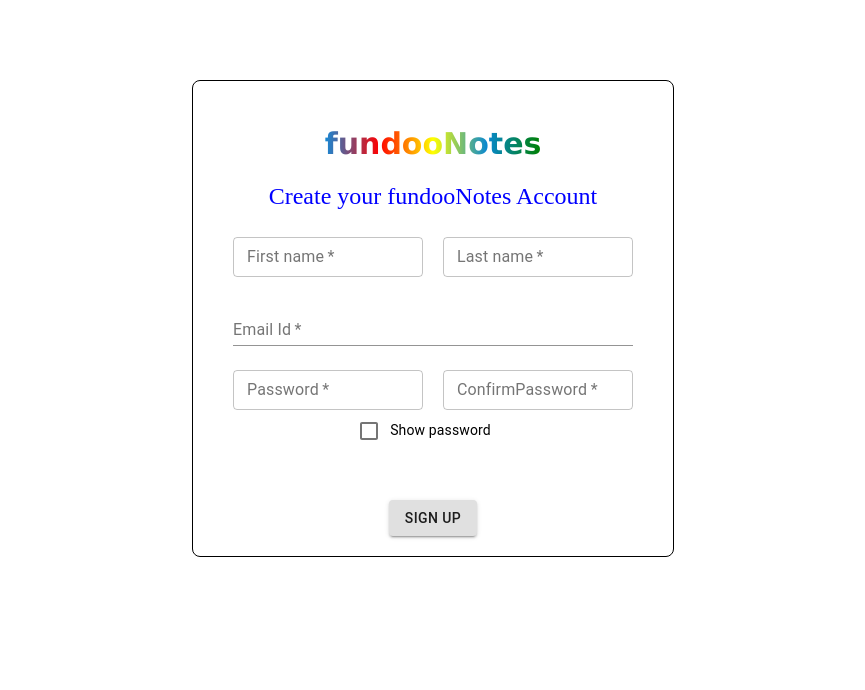
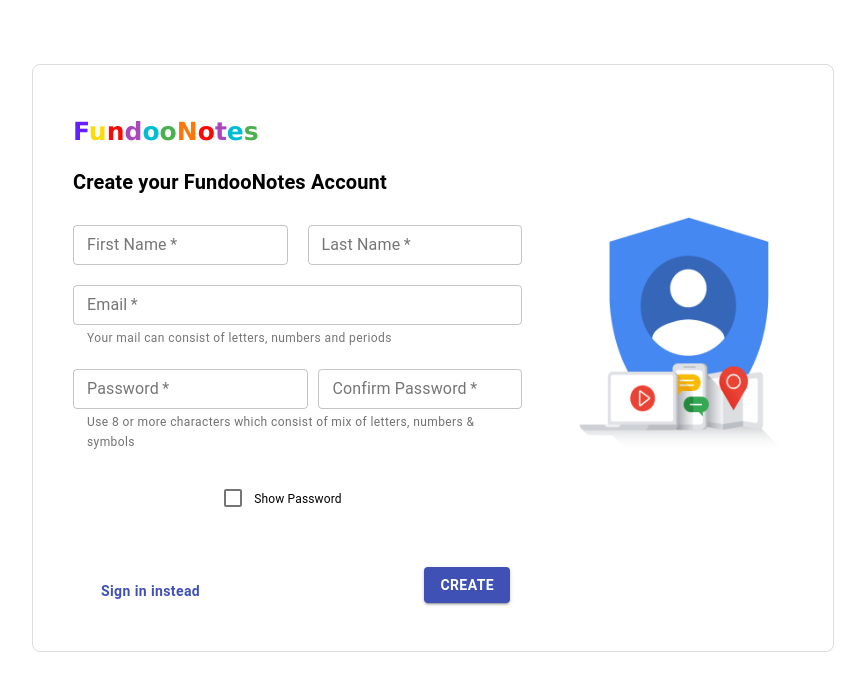
Before and after one commit to niharika-1999/FundooNotesReact, a React (Create React App) app: page / in a window 1280 px wide. Shown: the top 690 px of the page, without its empty margins (208-1073 px from the left). Built offline with nearby package versions, Linux system fonts and the light colour scheme.

Commit message:
Refactored:UI of User Registration page for FundooNotes

```diff
--- a/src/App.js
+++ b/src/App.js
@@ -1,5 +1,5 @@
 import './App.css';
-import { CreateAccount } from './components/CreateAccount';
+import  CreateAccount  from './components/CreateAccount';
 
 
 function App() {
--- a/src/components/CreateAccount.jsx
+++ b/src/components/CreateAccount.jsx
@@ -1,96 +1,174 @@
 import React from 'react';
 import '../css/style.css'
-import { Typography, TextField, Button } from '@material-ui/core';
+import createAccounts from "../assets/createAccounts.png"
+import { Grid, Typography, TextField, Button } from '@material-ui/core';
 import FormControlLabel from '@material-ui/core/FormControlLabel';
 import Checkbox from '@material-ui/core/Checkbox';
 
-
-export class CreateAccount extends React.Component {
-    render() {
+export default function CreateAccount() {
+    const [values, setValues] = React.useState({
+        firstName: "",
+        lastName: "",
+        email: "",
+        password: "",
+        confirmPassword: "",
+        showPassword: false,
+    });
+    const handleChange = (prop) => (event) => {
+        setValues({ ...values, [prop]: event.target.value });
+    };
+    const handleClickShowPassword = () => {
+        setValues({
+            ...values,
+            showPassword: !values.showPassword,
+        });
+    };
+    const handleMouseDownPassword = (event) => {
+        event.preventDefault();
+    };
+    const headerStyle = { margin: 0 };
     return (
+        <div className="imgBox" >
             <div className="outerBox">
-                <div className="outerPadding">
+                <div className="outerPadding"></div>
                 <div>
-                        <span className="fundooNotesRainbow">fundooNotes</span>
-                    </div>
-                    <div className="createAccountDiv">
-                        <span className="createAccount">Create your fundooNotes Account</span>
-                    </div>
-                    <form>
+                    <div>
+                        <Grid align='left' className="headingAndSubHeading">
+                            <h1 class="rainbow" style={headerStyle}>
+                                <span>F</span>
+                                <span>u</span>
+                                <span>n</span>
+                                <span>d</span>
+                                <span>o</span>
+                                <span>o</span>
+                                <span>N</span>
+                                <span>o</span>
+                                <span>t</span>
+                                <span>e</span>
+                                <span>s</span>
+                            </h1>
+                            <br />
+                            <Typography variant='h6' gutterBottom><b>Create your FundooNotes Account</b></Typography>
+                        </Grid>
+                        <form id="form" name="form">
+                            <div className="innerImg">
                                 <div className="inputBox">
-                            <div className="firstAndLast">
+                                    <br />
+                                    <div className="names" align="left">
                                         <div className="firstName">
                                             <TextField
                                                 required
-                                        className="firstNameBox"
-                                        label="First name"
                                                 variant="outlined"
+                                                name="firstName"
+                                                color='primary'
+                                                type='text'
+                                                label='First Name'
+                                                placeholder="Enter your first name"
                                                 size="small"
                                             />
                                         </div>
                                         <div className="lastName">
                                             <TextField
                                                 required
-                                        className="lastNameBox"
-                                        label="Last name"
                                                 variant="outlined"
+                                                name="lastName"
+                                                color='primary'
+                                                type='text'
+                                                label='Last Name'
+                                                placeholder="Enter your last name"
                                                 size="small"
                                             />
                                         </div>
                                     </div>
-                            <div className="emailId">
+                                    <br />
+                                    <div className="email" align="left">
                                         <TextField
                                             required
-                                    className="emailIdBox"
                                             fullWidth
-                                    label="Email Id"
+                                            id="full-width-text-field"
+                                            variant="outlined"
+                                            name="email"
+                                            color='primary'
+                                            type='email'
+                                            label='Email'
+                                            placeholder="abc.123@example.com"
+                                            autoComplete="email"
                                             size="small"
+                                            helperText="Your mail can consist of letters, numbers and periods"
                                         />
                                     </div>
-                            <div className="password">
-                                <div className="firstPassword">
+                                    <br />
+                                    <div className="passwords" align="left">
+                                        <div className="pass">
                                             <TextField
-                                        type="password"
                                                 required
                                                 className="firstPasswordBox"
                                                 label="Password"
                                                 variant="outlined"
                                                 size="small"
+                                                variant="outlined"
+                                                size="small"
+                                                type={values.showPassword ? "text" : "password"}
+                                                value={values.password}
+                                                onChange={handleChange("password")}
+                                                placeholder="Enter your password"
                                             />
                                         </div>
                                         <div className="confirmPassword">
                                             <TextField
-                                        type="password"
                                                 required
-                                        className="confirmPasswordBox"
-                                        label="ConfirmPassword"
+                                                fullwidth
                                                 variant="outlined"
+                                                name="confirmPassword"
+                                                color='primary'
+                                                label='Confirm Password'
+                                                placeholder="Confirm your password"
                                                 size="small"
+                                                type={values.showPassword ? "text" : "password"}
+                                                value={values.passwordConfirmation}
+                                                onChange={handleChange("passwordConfirmation")}
                                             />
                                         </div>
                                     </div>
-                            <div className="showPasswordMsg">
+                                    <div className="message">
+                                        <span>
+                                            Use 8 or more characters which consist of mix of letters, numbers & symbols
+                                        </span>
+                                    </div>
+                                    <br />
+                                    <div className="showPassword">
                                         <FormControlLabel
                                             control={
                                                 <Checkbox
                                                     value="allowExtraEmails"
                                                     color="primary"
+                                                    onClick={handleClickShowPassword}
+                                                    onMouseDown={handleMouseDownPassword}
                                                 />
                                             }
-                                    label={
-                                        <Typography style={{ fontSize: "14px" }}>
-                                            Show password
-                                        </Typography>
-                                    }
+                                            label={<span style={{ fontSize: '0.75rem' }}>Show Password</span>}
                                         />
-                                <div className="signUp">
-                                    <Button variant="contained">Sign Up</Button>
                                     </div>
+                                    <div className="signInSignUp">
+                                        <div className="signIn">
+                                            <Button variant="text" style={{ textTransform: 'none' }} color='primary' ><b>Sign in instead</b></Button>
+                                        </div>
+                                        <div className="create">
+                                            <Button type='submit' variant='contained' color='primary' ><b>Create</b></Button>
+                                        </div>
+                                    </div>
+                                </div>
+                                <div className="img">
+                                    <img src={createAccounts}
+                                     width={260}
+                                     height={244}
+                                     style={{ verticalAlign: 'middle' }} />
                                 </div>
                             </div>
                         </form>
                     </div>
                 </div>
-        );
+            </div>
+        </div>
+    )
 }
-}
--- a/src/css/style.css
+++ b/src/css/style.css
@@ -1,101 +1,166 @@
+@media only screen and (min-width: 800px) {
+    .imgBox{
+        height: auto;
+        min-height: 500px;
+        position: relative;
+        width: 800px;
+        right: 50%;
+        left: 50%;
+        margin-top: 4em;
+        margin-left: -400px;
+        margin-right: -400px;
+        margin-bottom: 5em;
+        border-radius: 8px;
+        border: 1px solid #dadce0;
+        transition: delay 0.5s;
+        transition: width 1s;
+    }
+    .img{
+        margin-left: 5%;
+        margin-right: 5%;
+    }
+    .innerImg{
+        display: inline-block;
+        display: flex;
+    }
+    }
+
+    @media only screen and (max-width: 900px) {
+        .imgBox{
+            position: relative;
+            width: 498px;
+            height: auto;
+            min-height: 500px;
+            right: 50%;
+            left: 50%;
+            margin-top: 4em;
+            margin-left: -246px;
+            margin-bottom: 5em;
+            border-radius: 8px;
+            border: 1px solid #dadce0;
+            transition: width 0.5s;
+        }
+        .img{
+            margin-left: 5%;
+            margin-right: 5%;
+            display: none;
+            transition: delay 1s;
+            transition: width 1s;
+        }
+        }
     .outerBox {
       box-flex: 1;
-    padding: 45px 40px 30px;
-    width: 400px;
-    top: 35%;
-    left: 50%;
-    height: 400px;
-    margin-top: 5em;
-    margin-left: 25em;
-    margin-right: 25em;
-    margin-bottom: 5em;
-    border-radius: 8px;
-    border: 1px solid #000000;
+      padding: 48px 40px 36px;
     }
 
-  .fundooNotesRainbow {
-    background-image: linear-gradient(
-      to left,
-      green,
-      rgb(9, 136, 209),
-      yellow,
-      red,
-      rgb(20, 137, 214)
-    );
+    .rainbow {
     font-weight: bold;
-    font-size: 30px;
-    font-family: 'Lucida Sans', 'Lucida Sans Regular', 'Lucida Grande', 'Lucida Sans Unicode';
+    font-size: 25px;
+    font-family: "Lucida Sans", "Lucida Sans Regular", "Lucida Grande","Lucida Sans Unicode", Geneva, Verdana, sans-serif;
     -webkit-background-clip: text;
     -moz-background-clip: text;
     background-clip: text;
     color: transparent;
     }
 
-  .createAccountDiv {
-    padding-top: 20px;
+    .rainbow span:nth-child(5n + 1) {
+      color: #651fff;
     }
 
-  .createAccount {
-    color: #0000ff;
-    padding-bottom: 0;
-    font-family: "Google Sans", "Noto Sans Myanmar UI";
-    font-size: 24px;
-    font-weight: 400;
-    line-height: 1.3333;
-    margin-bottom: 0;
-    margin-top: 0;
+    .rainbow span:nth-child(5n + 2){
+      color: #ffda07;
     }
 
-  .inputBox {
-      padding: 24px 0 0 ;
+    .rainbow span:nth-child(5n + 3){
+      color: #fa0a06;
     }
 
-  .firstAndLast {
+    .rainbow span:nth-child(5n + 4){
+      color: #ab47bc;
+    }
+
+    .rainbow span:nth-child(5n + 5){
+      color: #00bcd4;
+    }
+
+    .rainbow span:nth-child(5n + 6){
+      color: #4caf50;
+    }
+
+    .rainbow span:nth-child(5n + 7) {
+      color: #ff7707;
+    }
+
+  .message {
+    color: rgba(20, 19, 19, 0.6);
+    font-family: "Roboto", "Helvetica", "Arial", sans-serif;
+    font-weight: 400;
+    font-size: 0.75rem;
+    line-height: 1.66;
+    letter-spacing: 0.03333em;
+    text-align: left;
+    margin-top: 4px;
+    margin-right: 14px;
+    margin-bottom: 0;
+    margin-left: 14px;
+  }
+
+  .headingAndSubHeading {
+    margin-top: 4px;
+    margin-right: 14px;
+    margin-bottom: 0;
+    margin-left: 0px;
+  }
+
+  .showPassword{
+    margin-top: 4px;
+    margin-right: 14px;
+    margin-bottom: 0;
+    margin-left: 0px;
+  }
+
+  .signInSignUp {
     display: inline-block;
     display: flex;
   }
 
-  .firstName{
+  .signIn {
+    font-family: "Google Sans", Roboto, Arial, sans-serif;
+    font-size: 14px;
+    color: #1a73e8;
+    margin-top: 48px;
+    margin-left: 20px;
+    margin-right: auto;
+    padding: 6px 0;
+  }
+
+  .create {
+    margin-top: 48px;
+    margin-left: auto;
+    margin-right: 12px;
+  }
+
+  .names {
+    display: inline-block;
+    display: flex;
+  }
+
+  .firstName {
     width: 214.5px;
     margin-right: 10px;
   }
 
-  .lastName{
+  .lastName {
     width: 214.5px;
     margin-left: 10px;
   }
 
-  .emailId{
-      padding-top: 24px;
-  }
-
-  .password {
+  .passwords {
     display: inline-block;
     display: flex;
   }
 
-  .firstPassword{
-      width: 200px;
-      margin-top: 24px;
-      margin-left: 0;
-      margin-right: 10px;
+  .confirmPassword {
+    width: 214.5px;
+    margin-left: 10px;
   }
-
-  .confirmPassword{
-      margin-top: 24px;
-      width: 200px;
-      margin-left: 10px;
-      margin-right: 0;
-  }
-
-  .showPasswordMsg{
-      font-size: 14px;
-  }
-
-  .signUp{
-      color :#0000ff;
-      margin-top: 48px;
-      margin-left: auto;
-      margin-right: 0;
-
-  }
```
Also changed, not shown: src/assets/createAccounts.png (added). Lines whose indentation alone changed are shown as unchanged.
